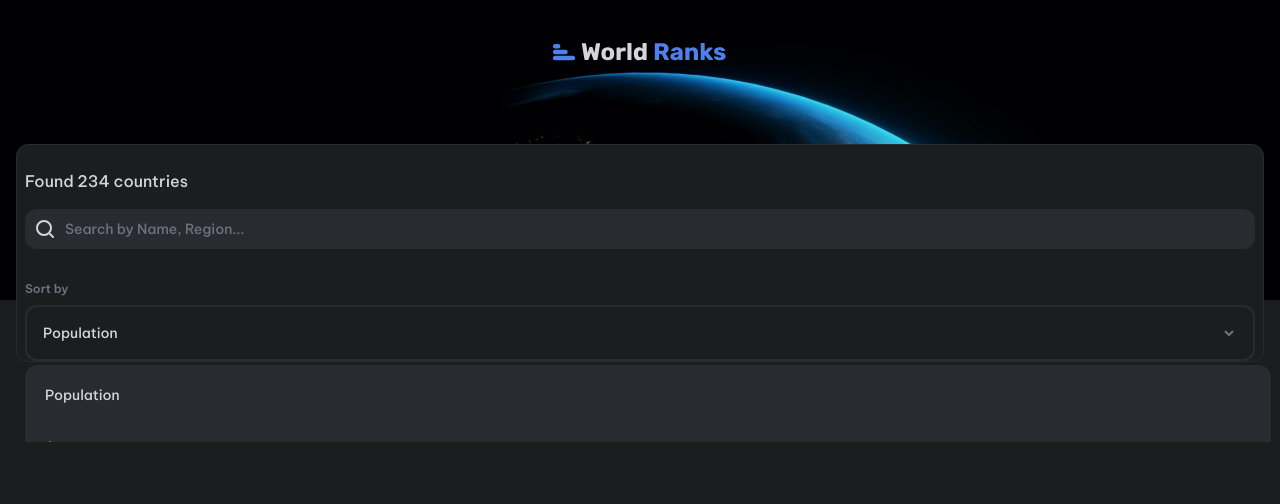
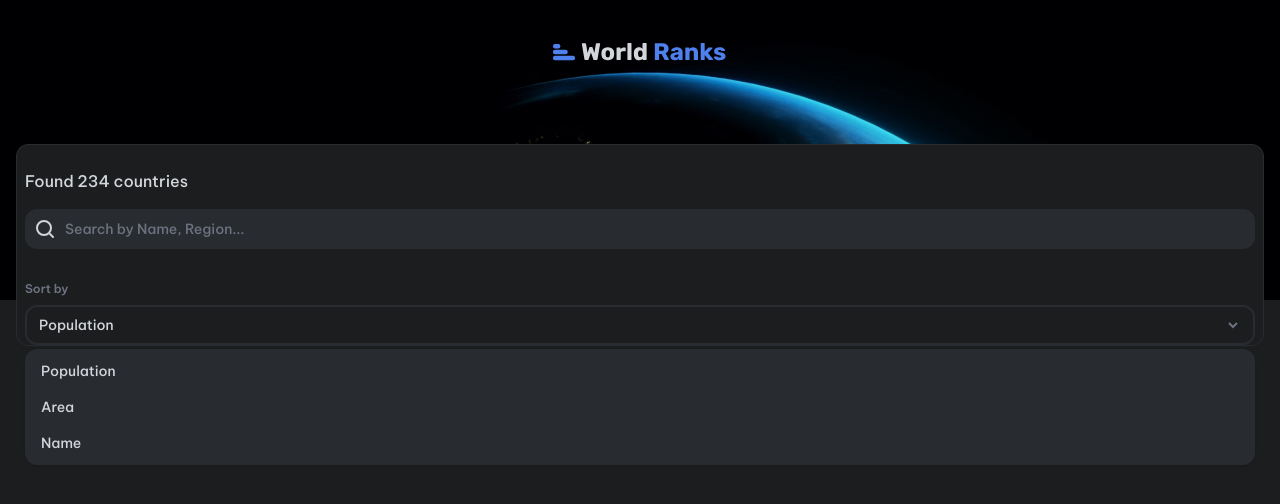
Before and after one commit to PrayaaDikk/country-page, a Next.js app: page / in a window 1280 px wide. Both pictures are taken after a click on the button "Population". Shown: the top 504 px of the page. Built offline with nearby package versions, Linux system fonts and the light colour scheme.

Commit message:
update page.jsx again

```diff
--- a/package.json
+++ b/package.json
@@ -10,6 +10,7 @@
   },
   "dependencies": {
     "@headlessui/react": "^2.2.0",
+    "@heroicons/react": "^2.2.0",
     "next": "15.1.5",
     "react": "^19.0.0",
     "react-dom": "^19.0.0"
--- a/src/app/page.jsx
+++ b/src/app/page.jsx
@@ -1,23 +1,18 @@
 "use client";
-import { useRef, useState } from "react";
-import { Listbox } from "@headlessui/react";
+import { useRef, useState, useEffect } from "react";
+import {
+	Listbox,
+	ListboxButton,
+	ListboxOptions,
+	ListboxOption,
+} from "@headlessui/react";
 
 export default function Home() {
 	const sortList = ["population", "area", "name"];
-	const [isOpenDropDown, setIsOpenDropDown] = useState(false);
 	const [selectedOption, setSelectedOption] = useState(sortList[0]);
-	const sortListRef = useRef([]);
-
-	const handleClick = (option) => {
-		setSelectedOption(option);
-	};
-
-	const capitalizeFirstLetter = (string) => {
-		return string.charAt(0).toUpperCase() + string.slice(1);
-	};
 
 	return (
-		<div className="relative overflow-hidden">
+		<div className="relative overflow-hidden h-[1000px]">
 			<img
 				src="resources/hero-image.jpg"
 				alt="hero-background"
@@ -49,47 +44,17 @@
 					</label>
 				</div>
 				<div className="mt-8">
-					<div className="">
 					<div className="grid gap-2">
 						<p className="block text-grayTheme text-xs font-semibold">
 							Sort by
 						</p>
-							<div>
 						{/* dropdown */}
-								{/* <span className="flex items-center justify-between text-whiteTheme text-sm bg-none rounded-2xl p-4 border-2 border-blackTheme2 ">
-									<p className="capitalize">
-										{selectedOption}
-									</p>
-									<img
-										src="resources/Expand_down.svg"
-										alt="drop-down-icon"
-										className="cursor-pointer"
-										onClick={() =>
-											setIsOpenDropDown(!isOpenDropDown)
-										}
-									/>
-								</span>
-								<div
-									className={`bg-blackTheme2 rounded-xl p-1 `}
+						<div className="relative">
+							<Listbox
+								value={selectedOption}
+								onChange={setSelectedOption}
 							>
-									{sortList.map((option, i) => (
-										<span
-											className="block text-left text-whiteTheme text-sm capitalize p-4 active:bg-blackTheme cursor-pointer rounded-xl lg:hover:bg-blackTheme"
-											key={i}
-											ref={(el) =>
-												(sortListRef.current[i] = el)
-											}
-											onClick={() => handleClick(option)}
-										>
-											{option}
-										</span>
-									))}
-								</div> */}
-
-								{/* dropdown */}
-								<div>
-									<Listbox>
-										<Listbox.Button className="w-full p-4 border-2 border-blackTheme2 rounded-xl flex items-center justify-between ">
+								<ListboxButton className="w-full px-3 py-2 border-2 border-blackTheme2 rounded-xl flex items-center justify-between ">
 									<p className="text-whiteTheme text-sm capitalize">
 										{selectedOption}
 									</p>
@@ -97,21 +62,19 @@
 										src="resources/Expand_down.svg"
 										alt="dropdown-icon"
 									/>
-										</Listbox.Button>
-										<Listbox.Options className="absolute w-full bg-blackTheme2 rounded-xl shadow text-sm text-whiteTheme p-1 mt-1 ">
+								</ListboxButton>
+								<ListboxOptions className="absolute w-full bg-blackTheme2 rounded-xl shadow text-sm text-whiteTheme p-1 mt-1 ">
 									{sortList.map((option, i) => (
-												<Listbox.Option
+										<ListboxOption
 											value={option}
 											key={i}
-													className="block p-4 cursor-pointer capitalize active:bg-blackTheme "
+											className="block px-3 py-2 cursor-pointer capitalize active:bg-blackTheme rounded-lg"
 										>
 											{option}
-												</Listbox.Option>
+										</ListboxOption>
 									))}
-										</Listbox.Options>
+								</ListboxOptions>
 							</Listbox>
-								</div>
-							</div>
 						</div>
 					</div>
 					<div></div>
```
Also changed, not shown: 1 other file (tests, documents, lock files or other folders). Lines whose indentation alone changed are shown as unchanged.
